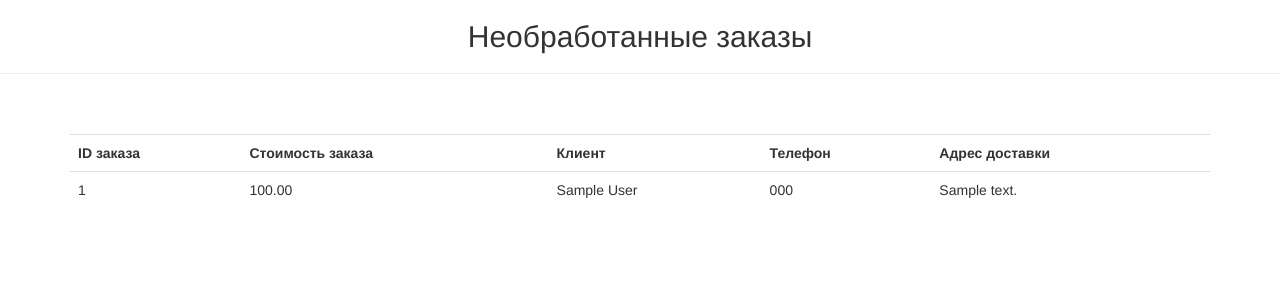
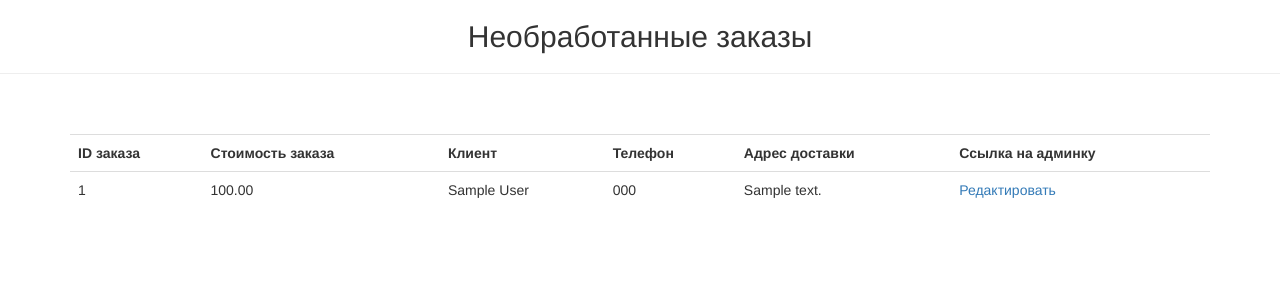
Before and after one commit to AirGuy-one/django_rep2, a Django app: page /manager/orders/ in a window 1280 px wide. Shown: the part 52-352 px from the top of the page. Run offline with Django 3.2, Linux system fonts and the light colour scheme; a user stored in the database is signed in; tables that the repository leaves empty hold one stand-in row (values such as "Sample post"); parts of the project's set-up code (start-up, migrations or seed data) failed here and were passed over; some libraries are stand-ins or nearby versions.

Commit message:
Add a link to change the order in the admin panel

```diff
--- a/restaurateur/templates/order_items.html
+++ b/restaurateur/templates/order_items.html
@@ -18,6 +18,7 @@
       <th>Клиент</th>
       <th>Телефон</th>
       <th>Адрес доставки</th>
+      <th>Ссылка на админку</th>
     </tr>
 
     {% for order in orders %}
@@ -27,6 +28,7 @@
         <td>{{ order.firstname}} {{ order.lastname }}</td>
         <td>{{ order.phonenumber }}</td>
         <td>{{ order.address }}</td>
+        <td><a href="{% url 'admin:foodcartapp_order_change' order.id %}">Редактировать</a></td>
       </tr>
     {% endfor %}
    </table>
```
